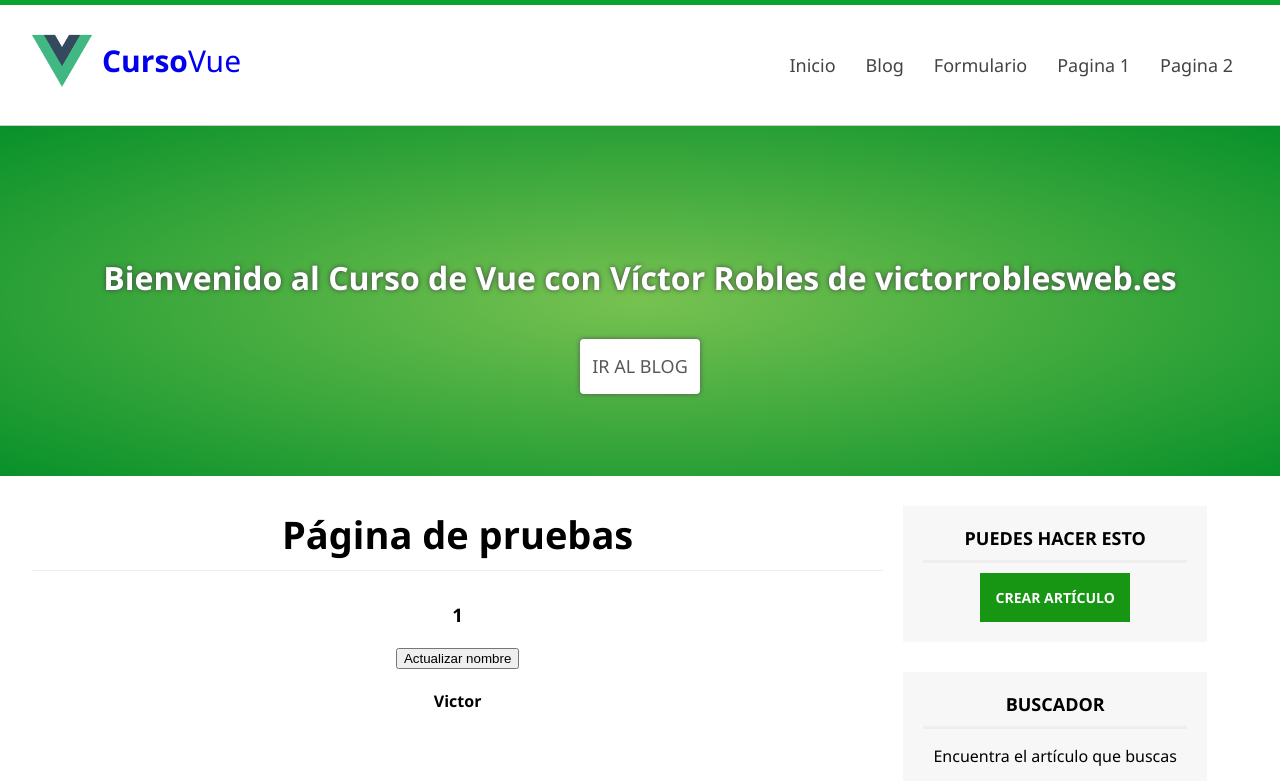
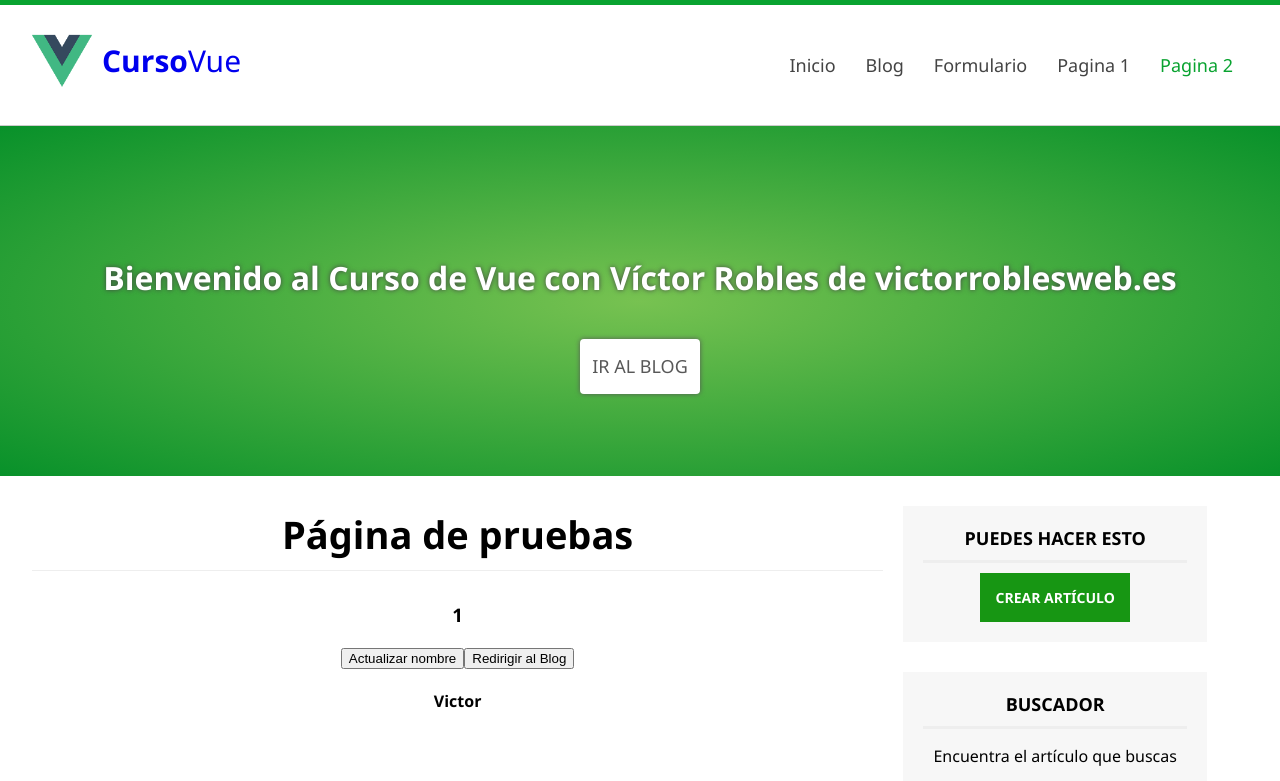
Before and after one commit to spectermagicc/aprendiendovue, a Vue app: page /pagina/1 in a window 1280 px wide. Shown: the top 781 px of the page. Built offline with nearby package versions, Linux system fonts and the light colour scheme.

Commit message:
Actualizando para Git

```diff
--- a/src/assets/css/styles.css
+++ b/src/assets/css/styles.css
@@ -90,7 +90,8 @@ body {
     transition: 300ms all;
 }
 
-#menu a:hover {
+#menu a:hover,
+#menu .active {
     color: #09a330;
 }
 
--- /dev/null
+++ b/src/components/Error.vue
@@ -0,0 +1,16 @@
+<template>
+    <section id="content">
+        <h1 class="subheader">Página no encontrada</h1>
+        <h2>La página que buscas no existe</h2>
+    </section>
+</template>
+
+<script>
+export default {
+  //nombre del componente
+  name: "Error"
+};
+</script>
+
+<style scoped>
+</style>
--- a/src/components/Header.vue
+++ b/src/components/Header.vue
@@ -13,19 +13,19 @@
       <nav id="menu">
         <ul>
           <li>
-            <router-link to="/home" >Inicio</router-link>
+            <router-link active-class="active" to="/home" >Inicio</router-link>
           </li>
           <li>
-            <router-link to="/blog">Blog</router-link>
+            <router-link active-class="active" to="/blog">Blog</router-link>
           </li>
           <li>
-            <router-link to="/formulario">Formulario</router-link>
+            <router-link active-class="active" to="/formulario">Formulario</router-link>
           </li>
           <li>
-            <router-link :to = "{name : 'pagina', params : {id : 'soy el valor del parámetro'}}" >Pagina 1</router-link>
+            <router-link active-class="active" :to = "{name : 'pagina', params : {id : 'soy el valor del parámetro'}}" >Pagina 1</router-link>
           </li>
           <li>
-            <router-link to="/pagina">Pagina 2</router-link>
+            <router-link active-class="active" to="/pagina">Pagina 2</router-link>
           </li>
         </ul>
       </nav>
--- a/src/components/Pagina.vue
+++ b/src/components/Pagina.vue
@@ -3,6 +3,8 @@
     <h2 class="subheader">Página de pruebas</h2>
     <h3>{{id_desde_url}}</h3>
     <button @click="actualizarNombre()">Actualizar nombre</button>
+        <button @click="redirigirBlog()">Redirigir al Blog</button>
+
     <h4>{{nombre}}</h4>
   </section>
 </template>
@@ -39,9 +41,12 @@ export default {
     },
     //los métodos externos se crean acá
     methods: {
-            actualizarNombre () {
-        this.nombre = 'Matias',
-        console.log(this.nombre)
+        actualizarNombre () {
+          this.nombre = 'Matias',
+          console.log(this.nombre)
+    },
+    redirigirBlog (){
+      this.$router.push('/blog')
     }
     }
 
--- a/src/main.js
+++ b/src/main.js
@@ -7,6 +7,7 @@ import HelloWorld from './components/HelloWorld.vue';
 import Blog from './components/Blog.vue';
 import Formulario from './components/Formulario.vue';
 import Pagina from './components/Pagina.vue';
+import Error from './components/Error.vue';
 
 
 
@@ -24,6 +25,8 @@ const routes = [
     { path: '/blog', component: Blog },
     { path: '/pagina/:id?', name: 'pagina', component: Pagina },
     { path: '/formulario', component: Formulario },
+    { path: '*', component: Error }, //cargará esta ruta cuando no coincida con las anteriores
+
 ];
 
 const router = new VueRouter({
```
